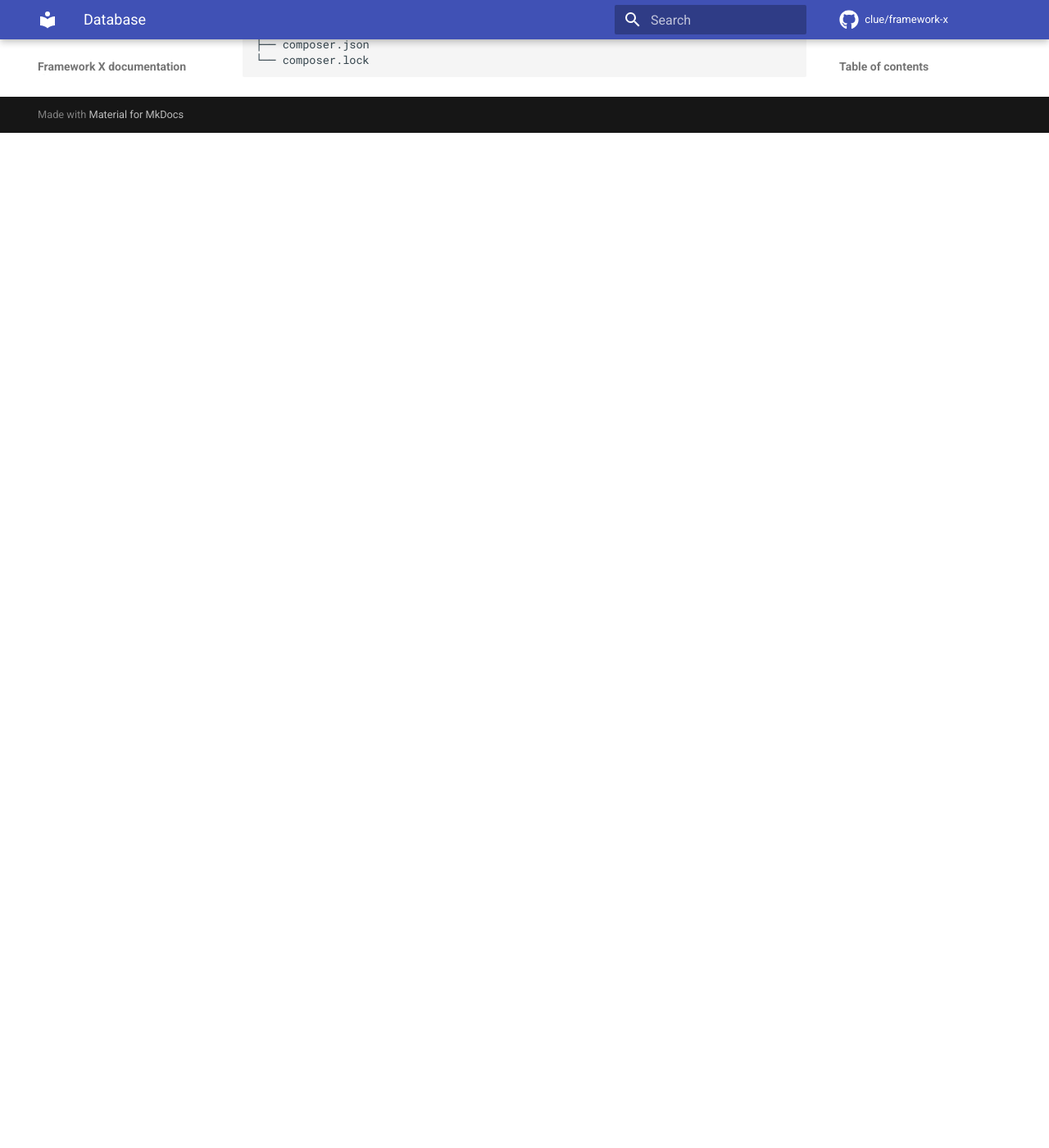
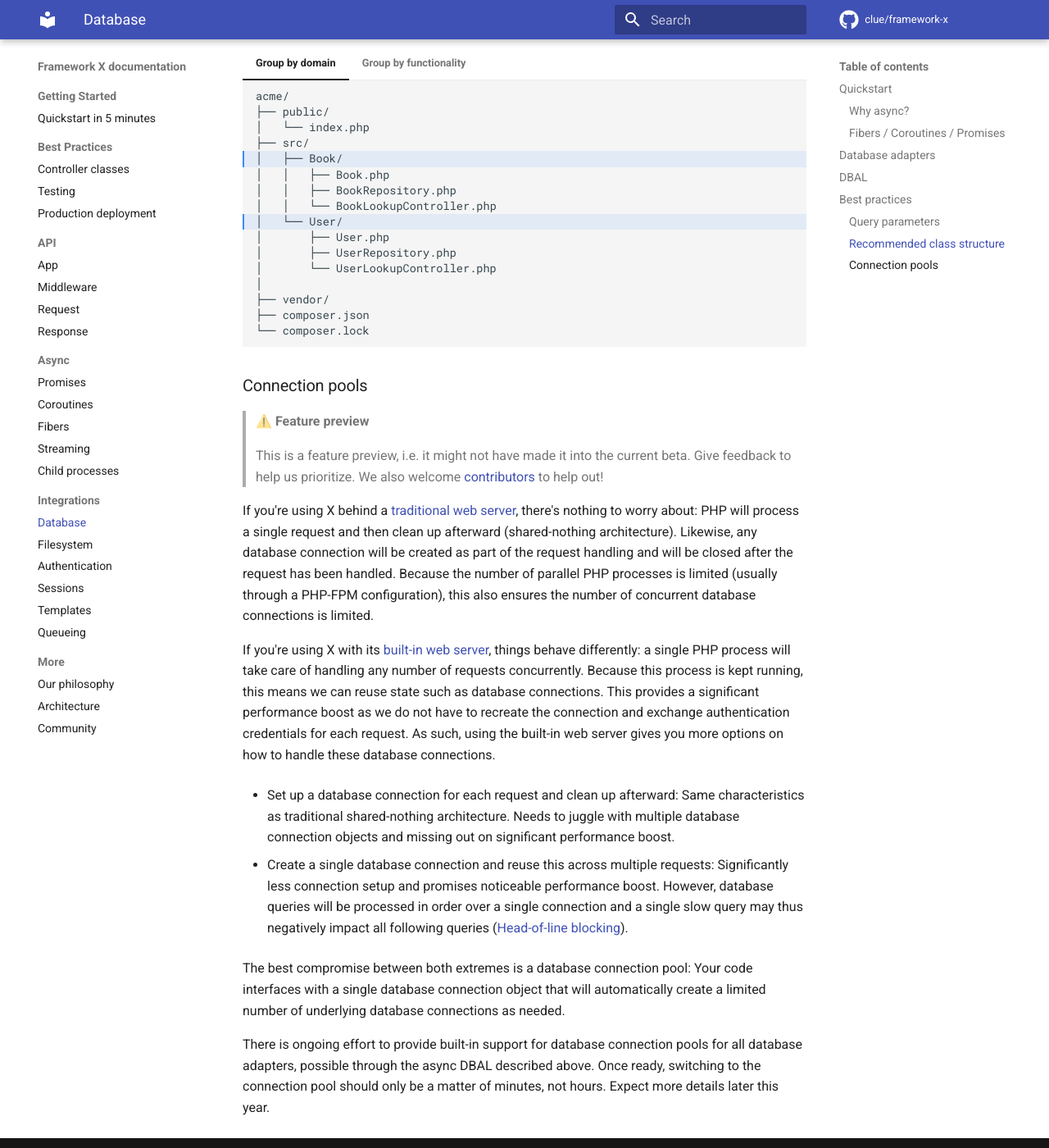
Before and after one commit to clue/framework-x, an MkDocs documentation site: the page built from docs/integrations/database.md, in a window 1280 px wide and 1400 px high, scrolled down 8040 px. Shown: the whole window at 82% size. Built offline with MkDocs 1.6.1 and Material for MkDocs 9.7.7, drawn with Linux system fonts in a browser that asks for light colours; comment, search, counter and statistics services are not loaded; before the commit the page ends 8202 px from its top, so only the background shows below that; some of the changed text lies outside the part shown.

Commit message:
Feature preview for DBAL and database connection pools

````diff
--- a/docs/integrations/database.md
+++ b/docs/integrations/database.md
@@ -176,13 +176,30 @@ database implementations.
 
 ## DBAL
 
-> ⚠️ **Documentation still under construction**
+> ⚠️ **Feature preview**
 >
-> You're seeing an early draft of the documentation that is still in the works.
+> This is a feature preview, i.e. it might not have made it into the current beta.
 > Give feedback to help us prioritize.
 > We also welcome [contributors](../more/community.md) to help out!
 
-* Future DBAL and ORM
+There is ongoing effort to provide an async DBAL (DataBase Abstraction Layer)
+that will allow you to write your logic in such a way that it is not tied to a
+specific database adapter.
+
+Among others, this will make it easier to support multiple database adapters in
+a single code base, which is particularly useful for reusable components such as
+[middleware classes](../api/middleware.md). You may also use this to configure
+different database adapters for testing purposes (such as using SQLite for
+integration tests and using MySQL in production).
+
+At the moment, we recommend using one of the above database adapters directly.
+Looking forward, the idea is to add an abstraction that uses a common API and
+provides a native integration with these adapters. Accordingly, switching to the
+new DBAL APIs should only be a matter of a few minutes, not hours. Expect more
+details later this year.
+
+On top of this, there are ideas to build an ORM (Object-Relational Mapping) in
+the future. More details will follow.
 
 ## Best practices
 
@@ -786,3 +803,48 @@ structures to get you started:
     ├── composer.json
     └── composer.lock
     ```
+
+### Connection pools
+
+> ⚠️ **Feature preview**
+>
+> This is a feature preview, i.e. it might not have made it into the current beta.
+> Give feedback to help us prioritize.
+> We also welcome [contributors](../more/community.md) to help out!
+
+If you're using X behind a [traditional web server](../best-practices/deployment.md#traditional-stacks),
+there's nothing to worry about: PHP will process a single request and then clean
+up afterward (shared-nothing architecture). Likewise, any database connection
+will be created as part of the request handling and will be closed after the
+request has been handled. Because the number of parallel PHP processes is
+limited (usually through a PHP-FPM configuration), this also ensures the number
+of concurrent database connections is limited.
+
+If you're using X with its [built-in web server](../best-practices/deployment.md#built-in-web-server),
+things behave differently: a single PHP process will take care of handling any
+number of requests concurrently. Because this process is kept running, this
+means we can reuse state such as database connections. This provides a
+significant performance boost as we do not have to recreate the connection and
+exchange authentication credentials for each request. As such, using the
+built-in web server gives you more options on how to handle these database
+connections.
+
+* Set up a database connection for each request and clean up afterward: Same
+  characteristics as traditional shared-nothing architecture. Needs to juggle
+  with multiple database connection objects and missing out on significant
+  performance boost.
+
+* Create a single database connection and reuse this across multiple requests:
+  Significantly less connection setup and promises noticeable performance boost.
+  However, database queries will be processed in order over a single connection
+  and a single slow query may thus negatively impact all following queries
+  ([Head-of-line blocking](https://en.wikipedia.org/wiki/Head-of-line_blocking)).
+
+The best compromise between both extremes is a database connection pool: Your
+code interfaces with a single database connection object that will automatically
+create a limited number of underlying database connections as needed.
+
+There is ongoing effort to provide built-in support for database connection
+pools for all database adapters, possible through the async DBAL described
+above. Once ready, switching to the connection pool should only be a matter of
+minutes, not hours. Expect more details later this year.
````
